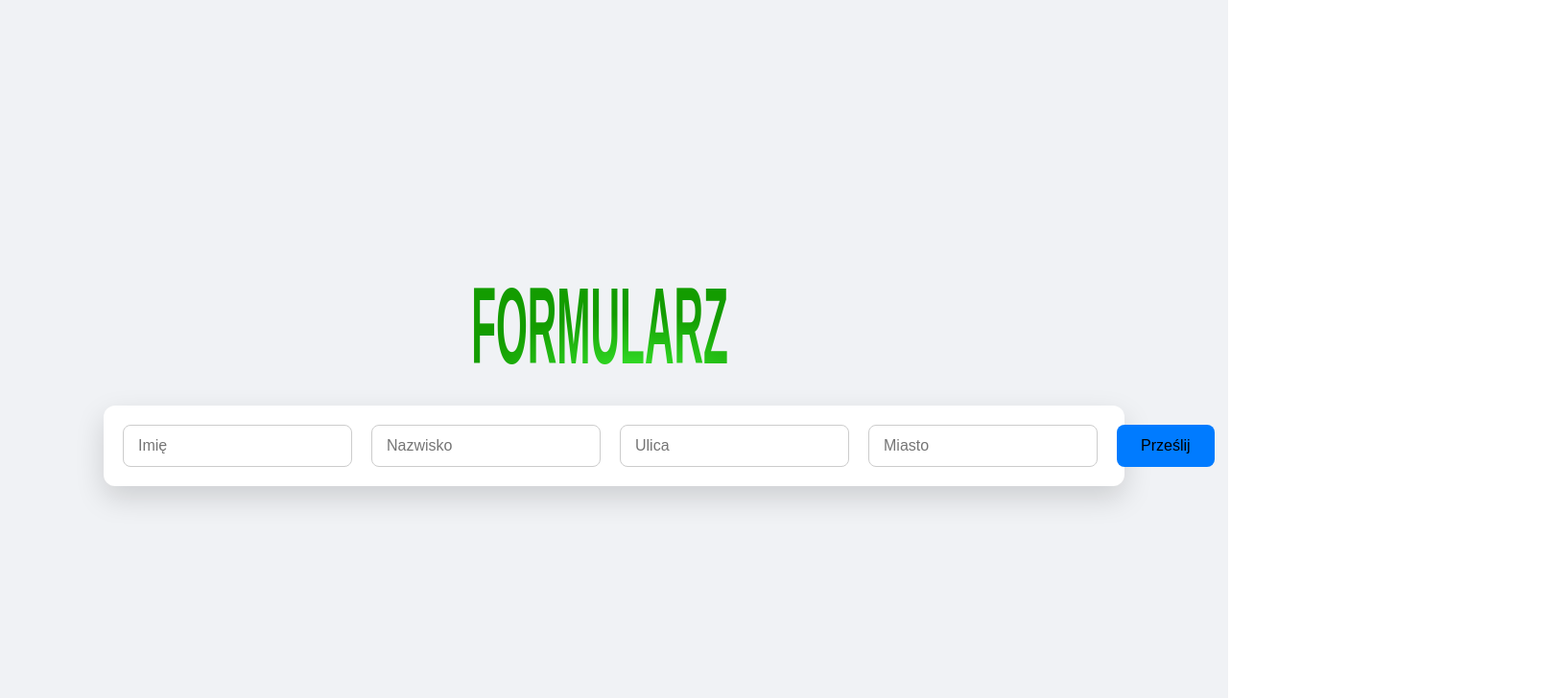
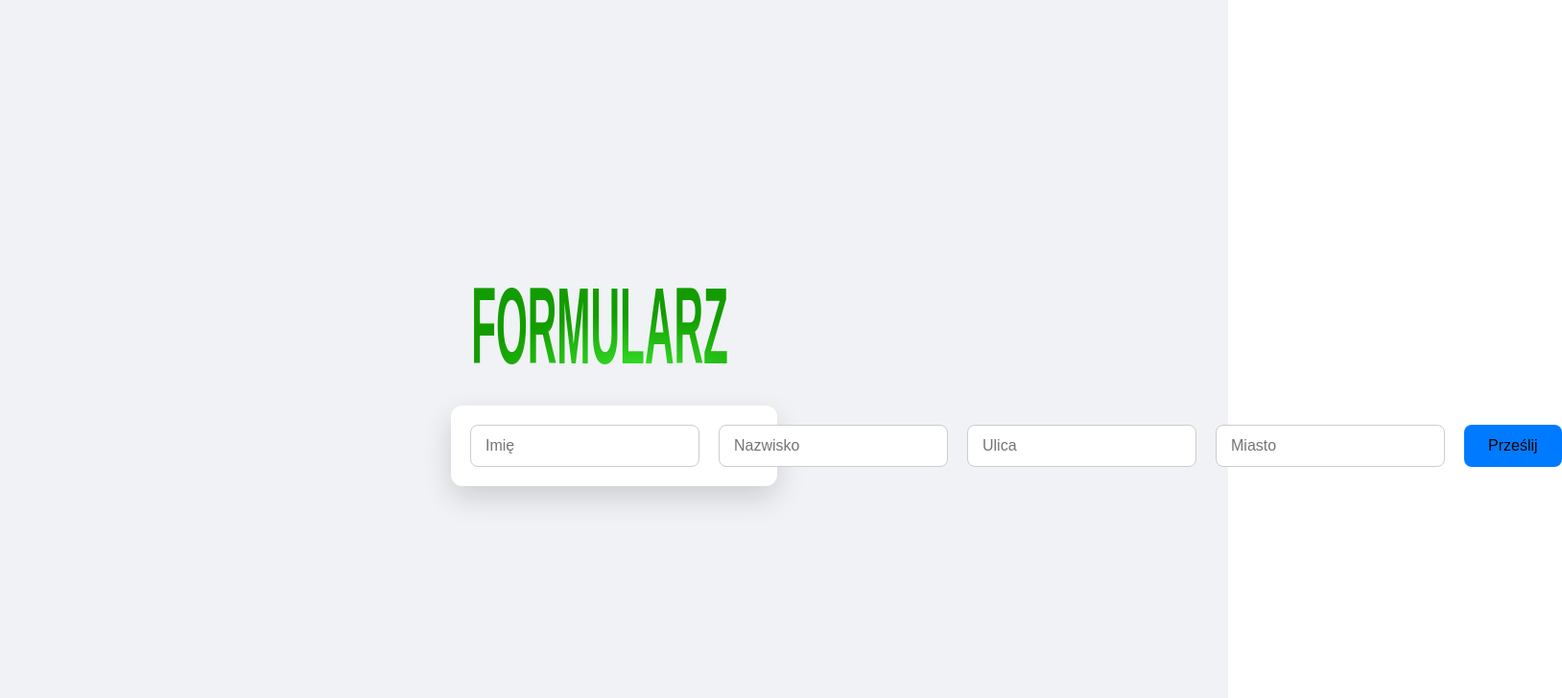
Before and after one commit to SzymeQ-pl/formularz, a React (Vite) app: page / in a window 1280 px wide. Shown: the top 728 px of the page at 96% size, 1628 px wide, since content can reach past the window. Built offline with nearby package versions, Linux system fonts and the light colour scheme.

Commit message:
Update App.css

```diff
--- a/src/App.css
+++ b/src/App.css
@@ -25,10 +25,10 @@ body, html {
 
 .form {
   display: flex;
-  flex-direction: row;
+  flex-direction: collumn;
   gap: 20px;
   width: 80%;
-  max-width: 1200px;
+  max-width: 300px;
   padding: 20px;
   background-color: #fff;
   border-radius: 12px;
```
